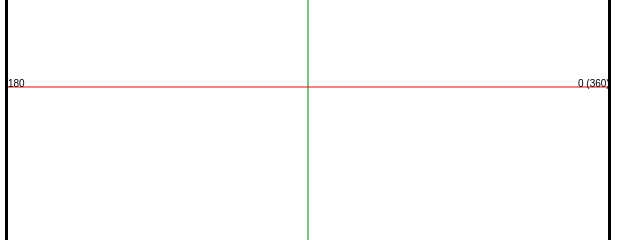
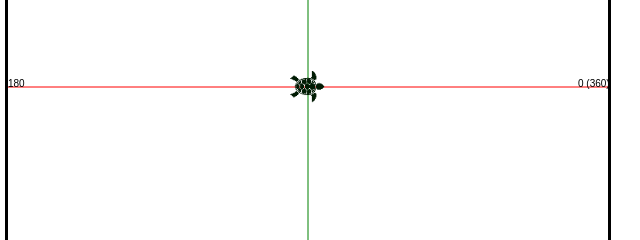
Before and after one commit to freememory/azlogo, a plain HTML site: page index.html in a window 1280 px wide. Shown: the part 221-461 px from the top of the page, 0-640 px from the left. Drawn offline with Linux system fonts and the light colour scheme.

Commit message:
Add turtle

```diff
--- a/index.html
+++ b/index.html
@@ -9,6 +9,7 @@
                 const lbl = document.getElementById("position");
                 const position = logo.turtle.position;
                 lbl.textContent = `You are at ${Math.round(position.x)},${Math.round(position.y)} facing ${Math.round(logo.turtle.facing)}`
+                logo.turtle.render();
            };
 
            const run = () => {
@@ -24,6 +25,7 @@
        </script>
        <br/>
        <br/>
+       <img src="turtle.png" id="turtle"/>
        <label id="position"></label>
        <br/>
        <br/>
--- a/logo.js
+++ b/logo.js
@@ -82,6 +82,23 @@ class Turtle {
 
     back = (amount) => {
         return this.move(-amount);
+    }
+
+    render = () => {
+        const el = document.getElementById('turtle');
+        const pos = cartesianToCanvasPoint(this.position);
+
+        el.style.width = '32px';
+
+        if(pos.x > canvas.width || pos.x < 0 || pos.y > canvas.height || pos.y < 0)
+            el.style = 'none';
+        else
+        {
+            el.style.position = 'absolute';
+            el.style.left = pos.x - 9 + 'px';
+            el.style.top = pos.y - 10 + 'px';
+            el.style.transform = `rotate(${this.facing}deg)`;
+        }
     }
 }
 
```
Also changed, not shown: turtle.png (added).
